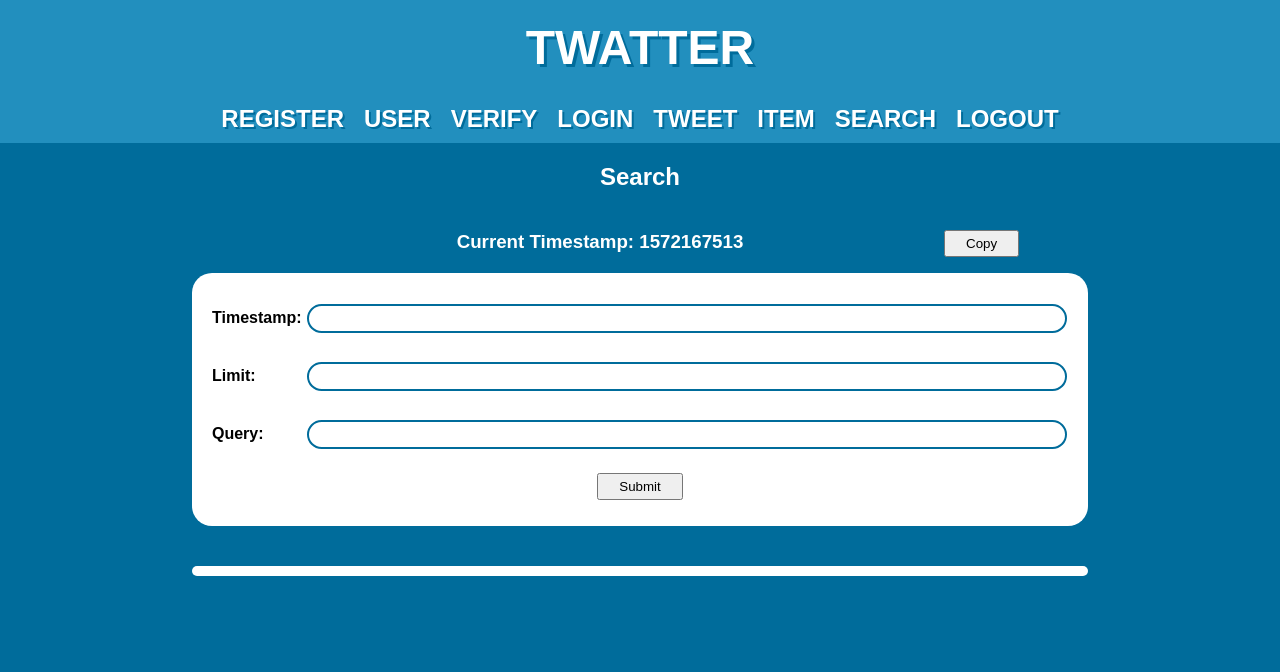
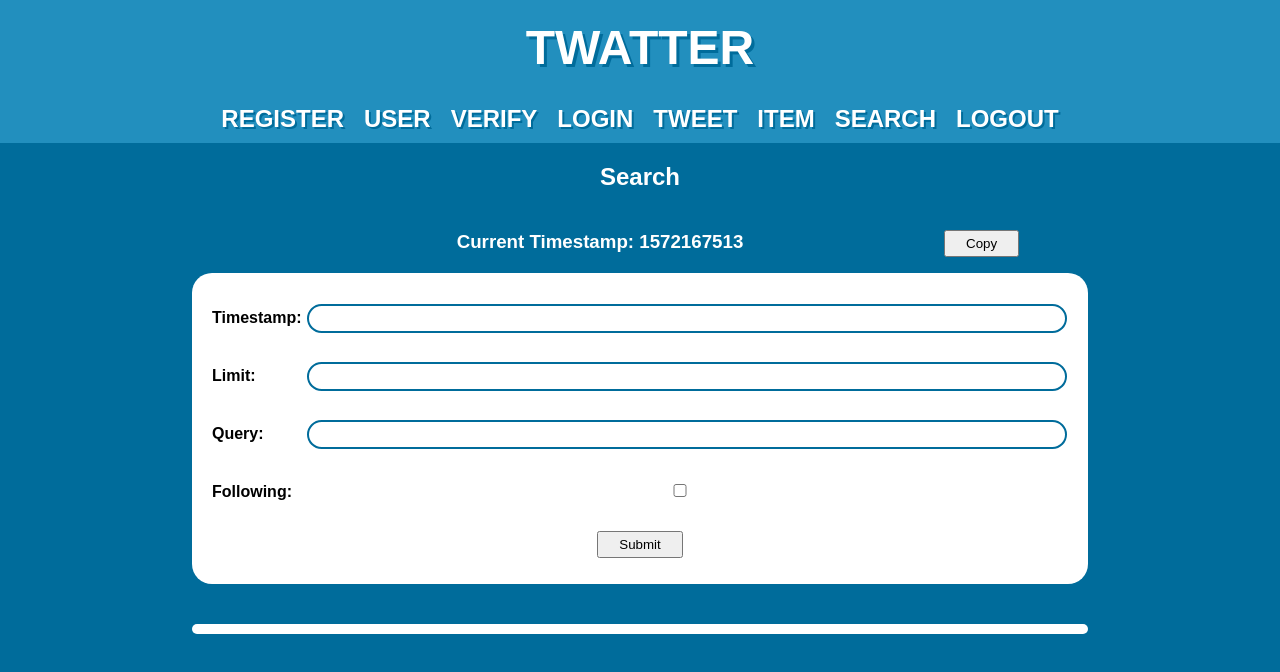
Before and after one commit to mszenczewski/twatter-frontend, a React (Create React App) app: page /twatter/search in a window 1280 px wide. Shown: the top 672 px of the page. Built offline with nearby package versions, Linux system fonts and the light colour scheme.

Commit message:
add following checkbox

```diff
--- a/src/components/SearchScreen.js
+++ b/src/components/SearchScreen.js
@@ -13,6 +13,7 @@ export default class SearchScreen extends Component {
       current_timestamp: t,
       timestamp: '',
       limit: '',
+      following: false,
       results_header: '',
       results: ''
     }
@@ -50,6 +51,12 @@ export default class SearchScreen extends Component {
     });
   };
 
+  following_change = e => {
+    this.setState({
+      following: e.target.checked
+    });
+  };
+
   submit = e => {
     e.preventDefault();
 
@@ -65,6 +72,10 @@ export default class SearchScreen extends Component {
 
     if (this.state.query !== '') {
       json.q = this.state.query;
+    }
+
+    if (this.state.query !== '') {
+      json.following = this.state.following;
     }
 
     console.log('JSON: ' + JSON.stringify(json, null, 2));
@@ -126,6 +137,13 @@ export default class SearchScreen extends Component {
               type="text"
               value={this.state.query}
             />
+            <label htmlFor="followingInput">Following: </label>
+            <input
+              id="followingInput"
+              onChange={this.following_change}
+              type="checkbox"
+              value={this.state.query}
+            />
           <button>Submit</button>
         </form>
         <h3>{this.state.results_header}</h3>
```
